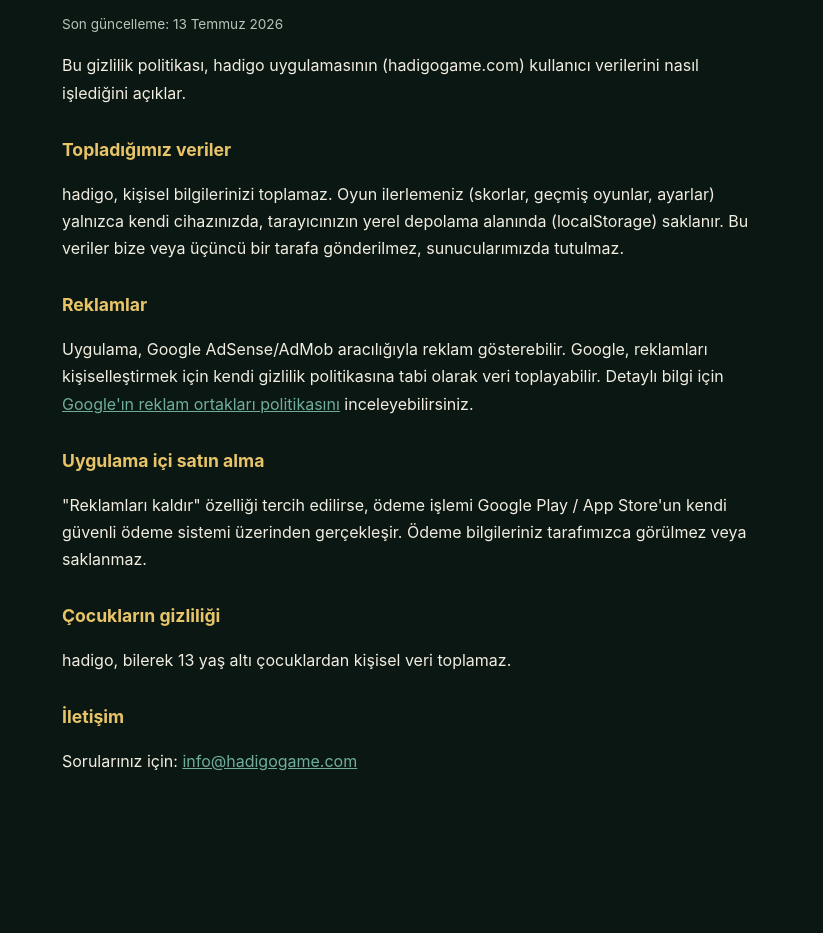
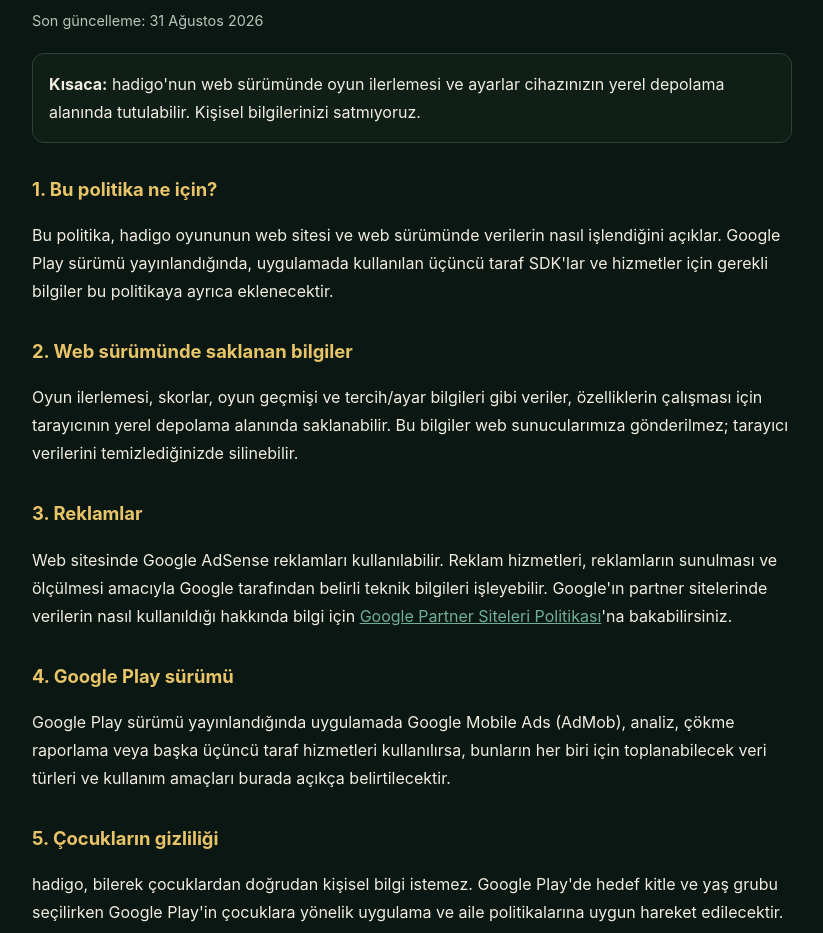
Before and after one commit to isoloso/hadigo, a plain HTML site: page privacy.html in a window 1280 px wide. Shown: the part 114-1047 px from the top of the page, without its empty margins (228-1051 px from the left). Before the commit the page ends 965 px from the top, so only its background shows below. Drawn offline with Linux system fonts and the light colour scheme.

Commit message:
Add files via upload

```diff
--- a/privacy.html
+++ b/privacy.html
@@ -4,38 +4,40 @@
 <meta charset="UTF-8">
 <meta name="viewport" content="width=device-width, initial-scale=1.0">
 <title>hadigo — Gizlilik Politikası</title>
+<meta name="description" content="hadigo oyununun gizlilik politikası ve veri işleme bilgileri.">
 <style>
-  body{
-    font-family: -apple-system, sans-serif;
-    background:#0b1712; color:#f2ede1;
-    max-width:700px; margin:0 auto; padding:30px 20px 60px;
-    line-height:1.7;
-  }
-  h1{ color:#e8c468; }
-  h2{ color:#e8c468; font-size:1.1rem; margin-top:28px; }
-  a{ color:#6fae9c; }
-  .updated{ color:#b9c4b9; font-size:0.85rem; }
+body{font-family:-apple-system,BlinkMacSystemFont,"Segoe UI",sans-serif;background:#0b1712;color:#f2ede1;max-width:760px;margin:0 auto;padding:30px 20px 70px;line-height:1.75}
+h1,h2{color:#e8c468} h1{margin-bottom:6px} h2{font-size:1.15rem;margin-top:30px}
+a{color:#6fae9c}.updated{color:#b9c4b9;font-size:.9rem}.box{background:#0f1e17;border:1px solid #2a4437;border-radius:12px;padding:16px;margin:20px 0}
 </style>
 </head>
 <body>
-  <h1>hadigo — Gizlilik Politikası</h1>
-  <p class="updated">Son güncelleme: 13 Temmuz 2026</p>
+<h1>hadigo — Gizlilik Politikası</h1>
+<p class="updated">Son güncelleme: 31 Ağustos 2026</p>
 
-  <p>Bu gizlilik politikası, hadigo uygulamasının (hadigogame.com) kullanıcı verilerini nasıl işlediğini açıklar.</p>
+<div class="box"><strong>Kısaca:</strong> hadigo'nun web sürümünde oyun ilerlemesi ve ayarlar cihazınızın yerel depolama alanında tutulabilir. Kişisel bilgilerinizi satmıyoruz.</div>
 
-  <h2>Topladığımız veriler</h2>
-  <p>hadigo, kişisel bilgilerinizi toplamaz. Oyun ilerlemeniz (skorlar, geçmiş oyunlar, ayarlar) yalnızca kendi cihazınızda, tarayıcınızın yerel depolama alanında (localStorage) saklanır. Bu veriler bize veya üçüncü bir tarafa gönderilmez, sunucularımızda tutulmaz.</p>
+<h2>1. Bu politika ne için?</h2>
+<p>Bu politika, hadigo oyununun web sitesi ve web sürümünde verilerin nasıl işlendiğini açıklar. Google Play sürümü yayınlandığında, uygulamada kullanılan üçüncü taraf SDK'lar ve hizmetler için gerekli bilgiler bu politikaya ayrıca eklenecektir.</p>
 
-  <h2>Reklamlar</h2>
-  <p>Uygulama, Google AdSense/AdMob aracılığıyla reklam gösterebilir. Google, reklamları kişiselleştirmek için kendi gizlilik politikasına tabi olarak veri toplayabilir. Detaylı bilgi için <a href="https://policies.google.com/technologies/partner-sites" target="_blank">Google'ın reklam ortakları politikasını</a> inceleyebilirsiniz.</p>
+<h2>2. Web sürümünde saklanan bilgiler</h2>
+<p>Oyun ilerlemesi, skorlar, oyun geçmişi ve tercih/ayar bilgileri gibi veriler, özelliklerin çalışması için tarayıcının yerel depolama alanında saklanabilir. Bu bilgiler web sunucularımıza gönderilmez; tarayıcı verilerini temizlediğinizde silinebilir.</p>
 
-  <h2>Uygulama içi satın alma</h2>
-  <p>"Reklamları kaldır" özelliği tercih edilirse, ödeme işlemi Google Play / App Store'un kendi güvenli ödeme sistemi üzerinden gerçekleşir. Ödeme bilgileriniz tarafımızca görülmez veya saklanmaz.</p>
+<h2>3. Reklamlar</h2>
+<p>Web sitesinde Google AdSense reklamları kullanılabilir. Reklam hizmetleri, reklamların sunulması ve ölçülmesi amacıyla Google tarafından belirli teknik bilgileri işleyebilir. Google'ın partner sitelerinde verilerin nasıl kullanıldığı hakkında bilgi için <a href="https://policies.google.com/technologies/partner-sites" target="_blank" rel="noopener">Google Partner Siteleri Politikası</a>'na bakabilirsiniz.</p>
 
-  <h2>Çocukların gizliliği</h2>
-  <p>hadigo, bilerek 13 yaş altı çocuklardan kişisel veri toplamaz.</p>
+<h2>4. Google Play sürümü</h2>
+<p>Google Play sürümü yayınlandığında uygulamada Google Mobile Ads (AdMob), analiz, çökme raporlama veya başka üçüncü taraf hizmetleri kullanılırsa, bunların her biri için toplanabilecek veri türleri ve kullanım amaçları burada açıkça belirtilecektir.</p>
 
-  <h2>İletişim</h2>
-  <p>Sorularınız için: <a href="mailto:info@hadigogame.com">info@hadigogame.com</a></p>
+<h2>5. Çocukların gizliliği</h2>
+<p>hadigo, bilerek çocuklardan doğrudan kişisel bilgi istemez. Google Play'de hedef kitle ve yaş grubu seçilirken Google Play'in çocuklara yönelik uygulama ve aile politikalarına uygun hareket edilecektir.</p>
+
+<h2>6. Veri güvenliği</h2>
+<p>Kişisel verilerinizi satmıyor veya kiralamıyoruz. Web sürümünde yerel olarak tutulan oyun verileri için tarayıcının sağladığı depolama mekanizması kullanılır.</p>
+
+<h2>7. İletişim</h2>
+<p>Gizlilikle ilgili sorularınız için <a href="mailto:info@hadigogame.com">info@hadigogame.com</a> adresinden bize ulaşabilirsiniz.</p>
+
+<p><a href="index.html">← hadigo'ya dön</a></p>
 </body>
 </html>
```
Also changed, not shown: sitemap.xml (added, +7 -0 lines), support.html (added, +33 -0 lines), terms.html (added, +34 -0 lines), robots.txt (added).
